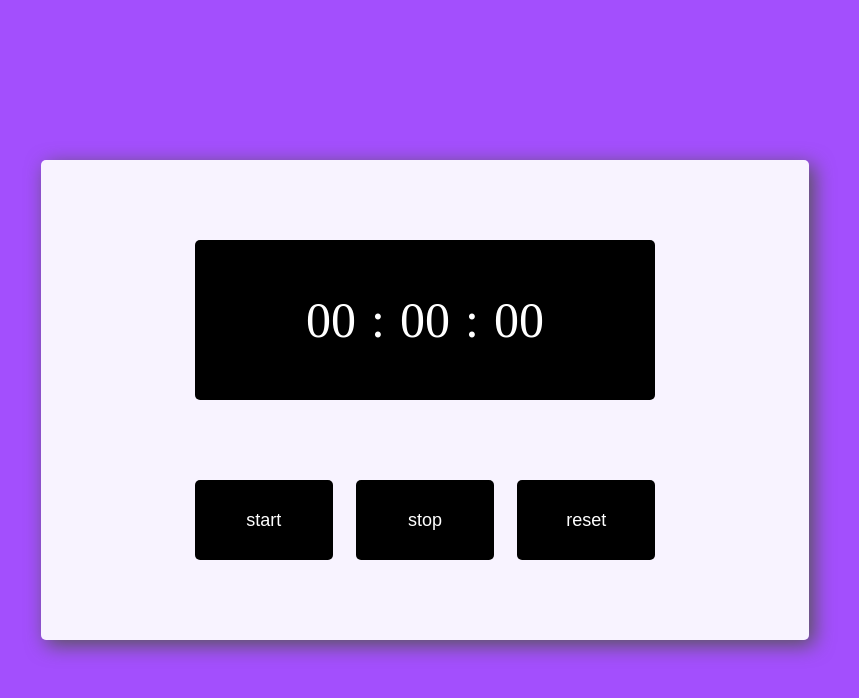
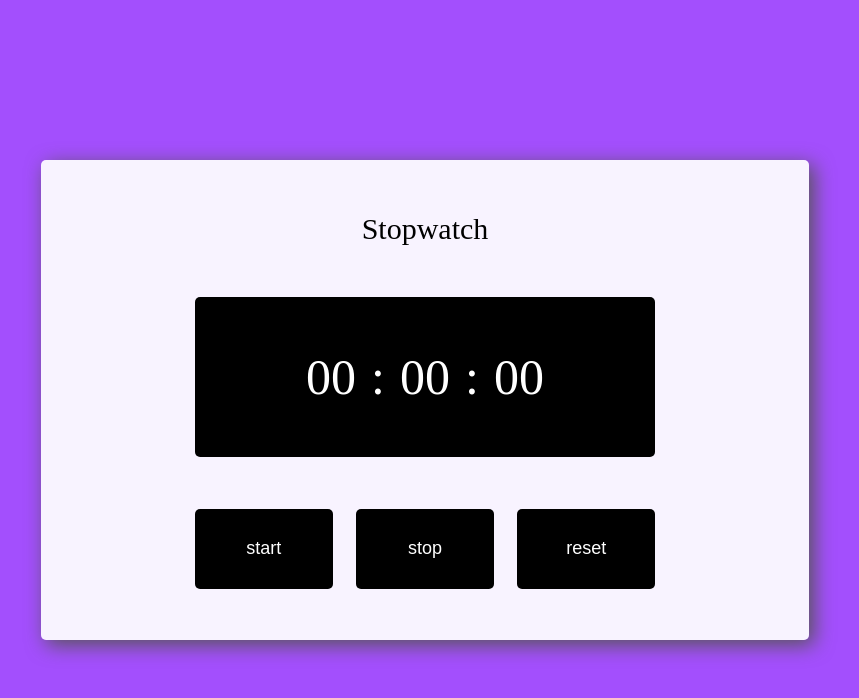
Before and after one commit to DavydMarkosian/Pet-Projects, a plain HTML site: page index.html in a window 1280 px wide. Shown: the whole page, without its empty margins (215-1074 px from the left). Drawn offline with Linux system fonts and the light colour scheme.

Commit message:
title added

```diff
--- a/index.html
+++ b/index.html
@@ -8,6 +8,7 @@
 <body>
 <div class="wrap">
     <div class="main_block">
+        <p id="title">Stopwatch</p>
         <div class="time w_inner ">
             <span id="minutes" class="fixed_numbs" >00</span>
             <span>:</span>
--- a/style.css
+++ b/style.css
@@ -65,6 +65,10 @@ button:hover{
     align-items: center;
     justify-content: space-between;
 }
+#title{
+    margin: 0;
+    font-size: 30px;
+}
 
 
 @media (max-width: 480px) {
```
